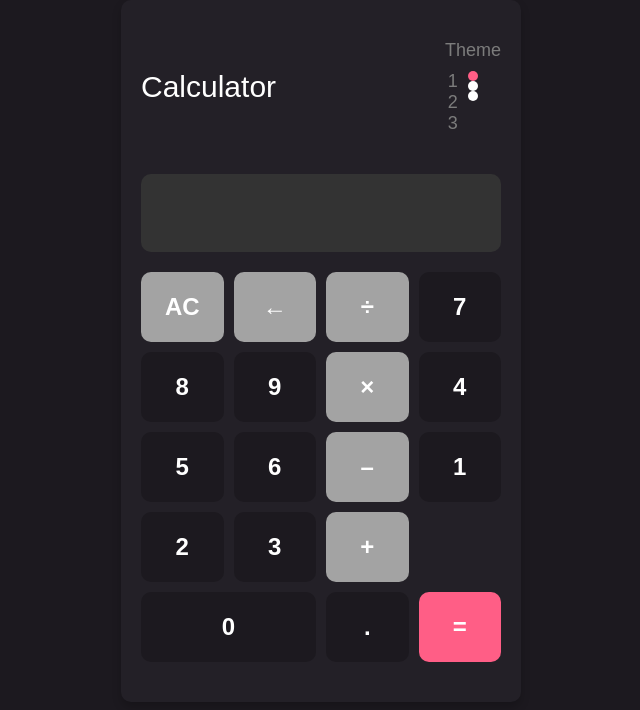
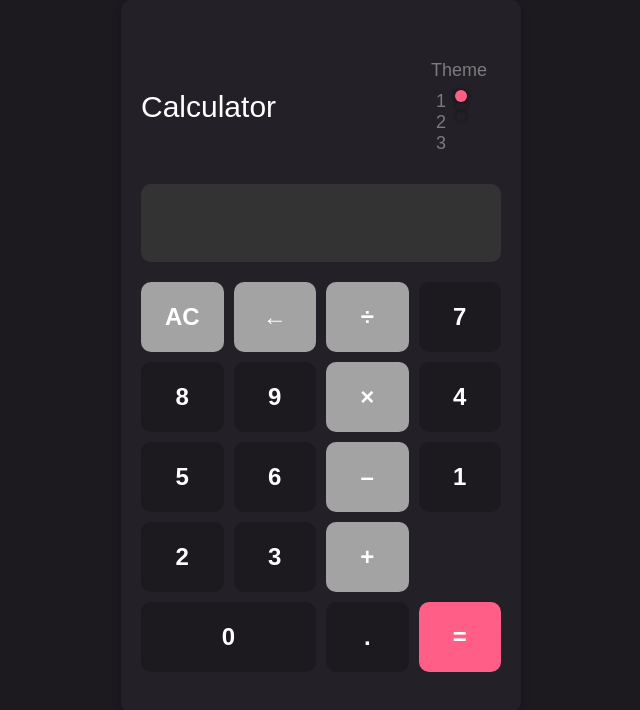
Before and after one commit to yosephdev/caculator-app, a React (Create React App) app: page / in a window 1280 px wide. Shown: the top 710 px of the page, without its empty margins (319-959 px from the left). Built offline with nearby package versions, Linux system fonts and the light colour scheme; the HTML template or start-up script is replaced by a standard one.

Commit message:
add padding to nav

```diff
--- a/src/App.css
+++ b/src/App.css
@@ -40,7 +40,8 @@
   display: flex;
   justify-content: space-between;
   align-items: center;
-  margin-bottom: 40px;
+  padding-top: 20px;
+  margin-bottom: 30px;
 }
 
 nav header {
@@ -67,20 +68,27 @@
   text-align: center;
 }
 
-#theme-bullets div {
+
+#theme-bullets>div {
+  margin-right: 10px;
   cursor: pointer;
 }
 
 #bullet {
   width: 10px;
   height: 10px;
-  background-color: var(--primary-text-color);
   border-radius: 50%;
-  margin: 0 auto;
+  background-color: var(--theme-color);
+  box-shadow: 0px 0px 4px rgba(0, 0, 0, 0.4);
 }
 
 #theme-bullets .active #bullet {
   background-color: var(--button-pink-bg-color);
+}
+
+#theme-bullets>div.active #bullet {
+  box-shadow: 0px 0px 4px rgba(0, 0, 0, 0.6);
+  transform: scale(1.2);
 }
 
 .screen-wrapper {
```
Lines whose indentation alone changed are shown as unchanged.
